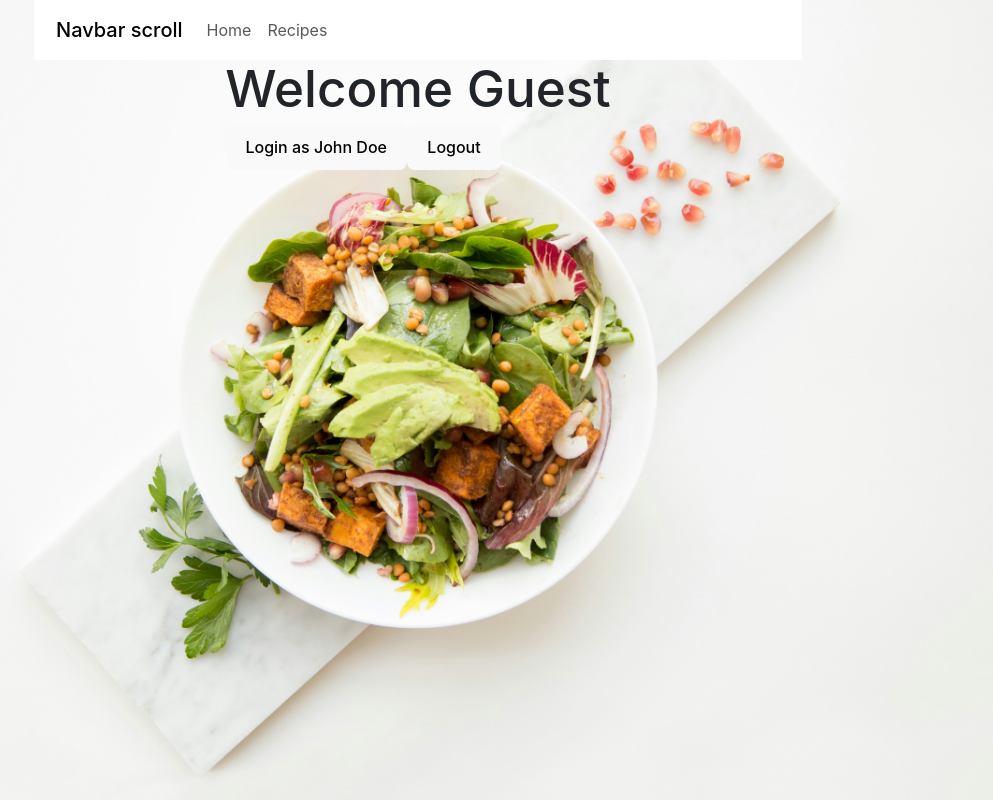
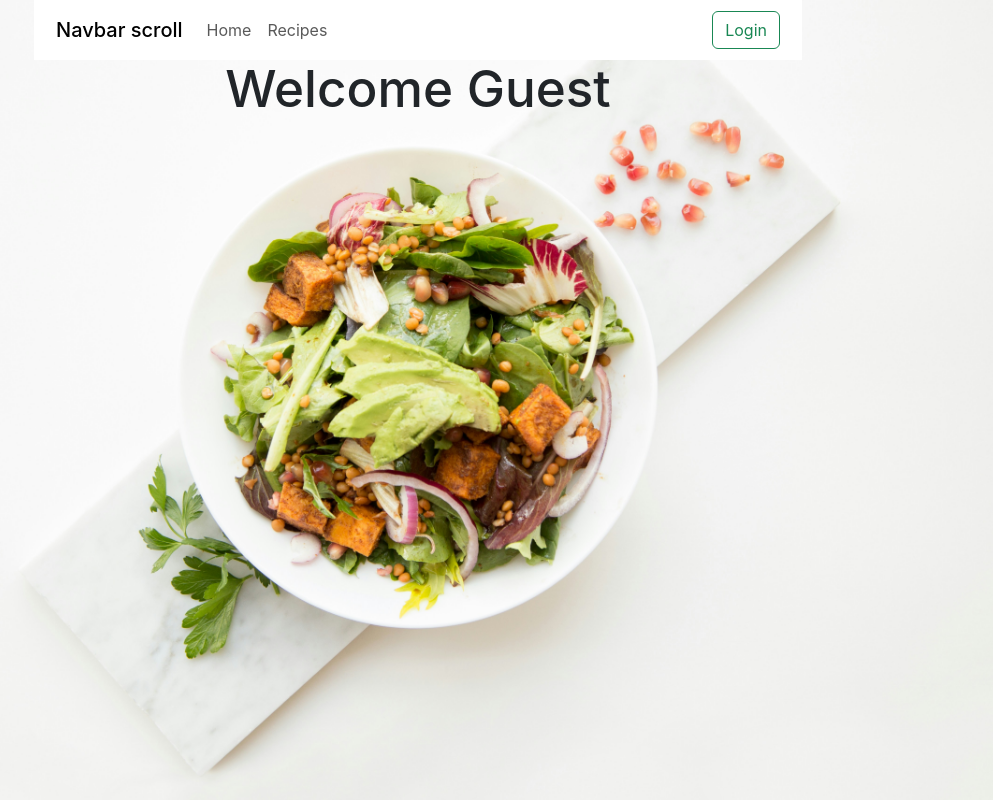
Before and after one commit to AlexGoesCode/R-Vite-TS-Recipes, a React (Vite) app: page / in a window 1280 px wide. Shown: the whole page, without its empty margins (222-1215 px from the left). Built offline with nearby package versions, Linux system fonts and the light colour scheme; no server answers.

Commit message:
+ login/logout button in Navbar.tsx

```diff
--- a/src/components/navbar/CustomNavbar.css
+++ b/src/components/navbar/CustomNavbar.css
@@ -32,3 +32,8 @@
     justify-content: space-between;
   }
 }
+
+.navbar .d-flex {
+  display: flex;
+  align-items: center;
+}
--- a/src/components/navbar/CustomNavbar.tsx
+++ b/src/components/navbar/CustomNavbar.tsx
@@ -1,30 +1,28 @@
 // import { useState } from 'react';
+// import Button from 'react-bootstrap/Button';
+// import Form from 'react-bootstrap/Form';
+import { useAppContext } from '../../context/AppContext';
 import { Link } from 'react-router-dom';
-// import Button from 'react-bootstrap/Button';
 import Container from 'react-bootstrap/Container';
-// import Form from 'react-bootstrap/Form';
 import Nav from 'react-bootstrap/Nav';
 import Navbar from 'react-bootstrap/Navbar';
+import Button from 'react-bootstrap/Button';
 import './CustomNavbar.css';
 
-interface NavbarProps {
-  onSearch: (query: string) => void;
-}
+// interface NavbarProps {
+//   onSearch: (query: string) => void;
+// }
 
-const CustomNavbar = ({}: NavbarProps) => {
-  // const [searchQuery, setSearchQuery] = useState(''); // TypeScript infers the type as string
-  // // (1.2) State to hold the search query
+const CustomNavbar = () => {
+  const { user, setUser } = useAppContext();
 
-  // const handleSearchChange = (event: React.ChangeEvent<HTMLInputElement>) => {
-  //   setSearchQuery(event.target.value); // Update the state with the new query
-  //   console.log('User is typing:', event.target.value); // Log the current input value
-  // }; // (1.3) Handler for input change events
+  const handleLogin = () => {
+    setUser('John Doe'); // Example user login
+  };
 
-  // const handleSearchClick = () => {
-  //   console.log('Search button clicked. Current search query:', searchQuery); // Log the search query
-  //   onSearch(searchQuery); // Call the onSearch prop with the current search query
-  // }; // (1.4) Handler for search button click events
-
+  const handleLogout = () => {
+    setUser(null);
+  };
   // Bootstrap Navbar
   return (
     <Navbar expand='lg' className='navbar'>
@@ -45,44 +43,21 @@ const CustomNavbar = ({}: NavbarProps) => {
             <Nav.Link as={Link} to='recipes'>
               Recipes
             </Nav.Link>
-            {/* <Nav.Link as={Link} to='search'>
-              Recipes
-            </Nav.Link> */}
-            {/* <NavDropdown title='Link' id='navbarScrollingDropdown'>
-              <NavDropdown.Item as={Link} to='/ '>
-                Home
-              </NavDropdown.Item>
-              <NavDropdown.Item as={Link} to='recipes'>
-                Recipes
-              </NavDropdown.Item>
-              <NavDropdown.Divider />
-              <NavDropdown.Item as={Link} to='/action5'>
-                Something else here
-              </NavDropdown.Item>
-            </NavDropdown> */}
-            {/* <Nav.Link as={Link} to='#' disabled>
-              Link
-            </Nav.Link> */}
           </Nav>
-          {/* <Form
-            className='d-flex'
-            onSubmit={(e) => {
-              e.preventDefault();
-              handleSearchClick();
-            }}
-          >
-            <Form.Control
-              type='search'
-              placeholder='Search'
-              className='me-2'
-              aria-label='Search'
-              value={searchQuery}
-              onChange={handleSearchChange}
-            />
-            <Button variant='outline-success' onClick={handleSearchClick}>
-              Search
-            </Button>
-          </Form> */}
+          <div className='d-flex align-items-center'>
+            {user ? (
+              <>
+                <span className='me-2'>Welcome, {user}</span>
+                <Button variant='outline-danger' onClick={handleLogout}>
+                  Logout
+                </Button>
+              </>
+            ) : (
+              <Button variant='outline-success' onClick={handleLogin}>
+                Login
+              </Button>
+            )}
+          </div>
         </Navbar.Collapse>
       </Container>
     </Navbar>
--- a/src/pages/home/Home.tsx
+++ b/src/pages/home/Home.tsx
@@ -1,13 +1,11 @@
 import { useAppContext } from '../../context/AppContext';
 
 const Home = () => {
-  const { user, setUser } = useAppContext();
+  const { user } = useAppContext();
 
   return (
     <div>
       <h1>Welcome {user ? user : 'Guest'}</h1>
-      <button onClick={() => setUser('John Doe')}>Login as John Doe</button>
-      <button onClick={() => setUser(null)}>Logout</button>
     </div>
   );
 };
```
